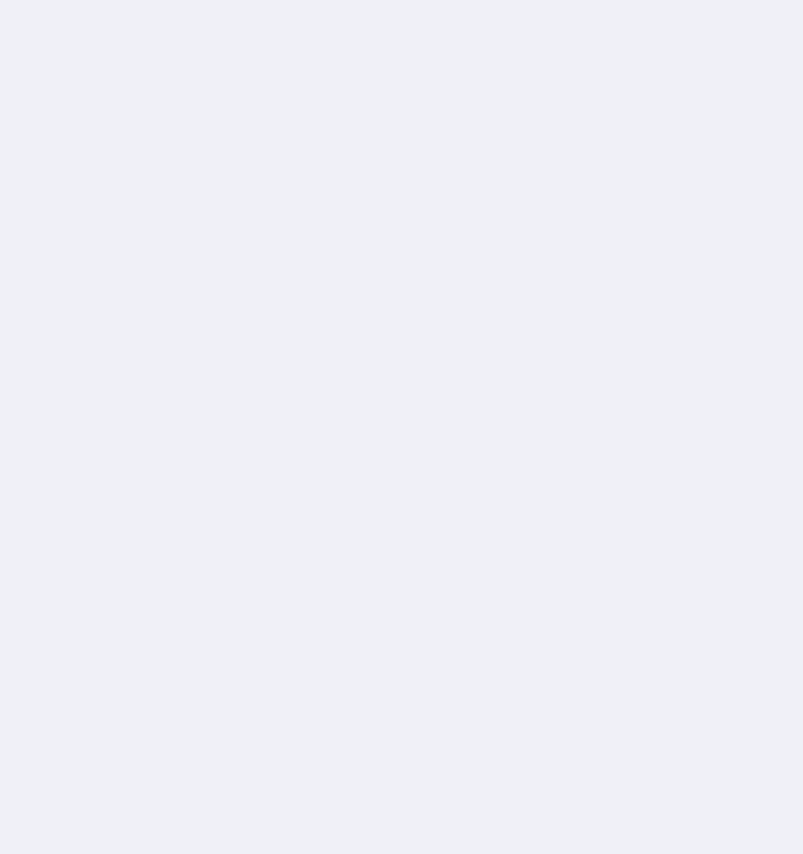
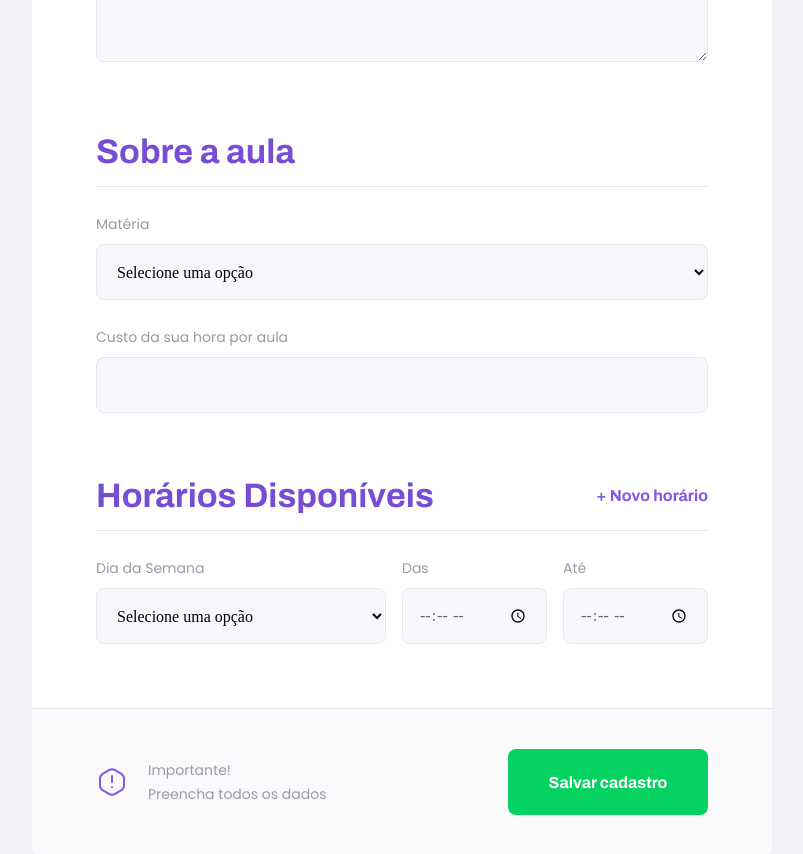
Before and after one commit to matheusfelipeog/proffy, a React (Create React App) app in the folder web/: page /give-classes in a window 1280 px wide. Shown: the part 900-1754 px from the top of the page, without its empty margins (238-1041 px from the left). Before the commit the page ends 800 px from the top, so only its background shows below. Built offline with nearby package versions, Linux system fonts and the light colour scheme; the HTML template or start-up script is replaced by a standard one.

Commit message:
Feat: Implemented a three new components in formulary

```diff
--- a/web/src/pages/TeacherForm/index.tsx
+++ b/web/src/pages/TeacherForm/index.tsx
@@ -1,13 +1,120 @@
-import React from 'react';
+import React, { useState } from 'react';
 
 import PageHeader from '../../components/PageHeader';
+import Input from '../../components/Input/Input';
+import Textarea from '../../components/Textarea';
+import Select from '../../components/Select';
 
-function TeacherList() {
+import warningIcon from '../../assets/images/icons/warning.svg';
+
+import './styles.css';
+
+function TeacherForm() {
+    const [scheduleItems, setScheduleItems] = useState([
+        {week_day: 0,from: '0:00 AM',to: '4:00 PM'}
+    ]);
+
+    function addNewScheduleItem() {
+        setScheduleItems([
+            ...scheduleItems,
+            {
+                week_day: 0,
+                from: '0:00 AM',
+                to: '4:00 PM'
+            }
+        ]);
+    }
+
     return (
         <div id="page-teacher-form" className="container">
-            <PageHeader title="Que incrível que você quer dar aulas." />
+            <PageHeader
+                title="Que incrível que você quer dar aulas."
+                description="O primeiro passo é preencher esse formulário de inscrição"
+            />
+
+            <main>
+                <fieldset>
+                    <legend>Seus dados</legend>
+
+                    <Input name="name" label="Nome Completo" />
+                    <Input name="avatar" label="Avatar" />
+                    <Input name="whatsapp" label="Whatsapp" />
+                    <Textarea name="bio" label="Biográfia" />
+
+                </fieldset>
+
+                <fieldset>
+                    <legend>Sobre a aula</legend>
+
+                    <Select
+                        name="subject"
+                        label="Matéria"
+                        options={[
+                            { value: 'Artes', label: 'Artes' },
+                            { value: 'Biologia', label: 'Biologia' },
+                            { value: 'Matemática', label: 'Matemática' },
+                            { value: 'História', label: 'História' },
+                            { value: 'Física', label: 'Física' },
+                            { value: 'Química', label: 'Química' },
+                            { value: 'Geográfia', label: 'Geográfia' },
+                            { value: 'Português', label: 'Português' },
+                            { value: 'Educação Física', label: 'Educação Física' },
+                            { value: 'Ciências', label: 'Ciências' }
+                        ]}
+                    />
+
+                    <Input name="cost" label="Custo da sua hora por aula" />
+
+                </fieldset>
+
+                <fieldset>
+                    <legend>
+                        Horários Disponíveis
+                        <button type="button" onClick={addNewScheduleItem}>
+                            + Novo horário
+                        </button>
+                    </legend>
+
+                    {scheduleItems.map(scheduleItem => {
+                        return (
+                            <div key={ scheduleItem.week_day } className="schedule-item">
+                                <Select
+                                    name="week_day"
+                                    label="Dia da Semana"
+                                    options={[
+                                        { value: '0', label: 'Domingo' },
+                                        { value: '1', label: 'Segunda-Feira' },
+                                        { value: '2', label: 'Terça-Feira' },
+                                        { value: '3', label: 'Quarta-Feira' },
+                                        { value: '4', label: 'Quinta-Feira' },
+                                        { value: '5', label: 'Sexta-Feira' },
+                                        { value: '6', label: 'Sábado' }
+                                    ]}
+                                />
+
+                                <Input name="from" label="Das" type="time" />
+                                <Input name="to" label="Até" type="time" />
+                            </div>
+                        );
+                    })}
+
+
+                </fieldset>
+
+                <footer>
+                    <p>
+                        <img src={warningIcon} alt="Aviso importante" />
+                        Importante! <br />
+                        Preencha todos os dados
+                    </p>
+                    <button type="button">
+                        Salvar cadastro
+                    </button>
+                </footer>
+
+            </main>
         </div>
     )
 }
 
-export default TeacherList;
+export default TeacherForm;
--- /dev/null
+++ b/web/src/pages/TeacherForm/styles.css
@@ -0,0 +1,143 @@
+#page-teacher-form {
+    width: 100vw;
+    height: 100vh;
+}
+
+#page-teacher-form .page-header .header-content {
+    margin-bottom: 6.4rem;
+}
+
+#page-teacher-form main {
+    background: var(--color-box-base);
+    width: 100%;
+    max-width: 74rem;
+    border-radius: 0.8rem;
+    margin: -3.2rem auto 3.2rem;
+    padding-top: 6.4rem;
+    overflow: hidden;
+}
+
+#page-teacher-form main fieldset {
+    border: 0;
+    padding: 0 2.4rem;
+}
+
+#page-teacher-form main fieldset + fieldset {
+    margin-top: 6.4rem;
+}
+
+#page-teacher-form main fieldset legend {
+    font: 700 3.4rem Archivo;
+    margin-bottom: 2.4rem;
+    display: flex;
+    align-items: center;
+    justify-content: space-between;
+    width: 100%;
+    padding-bottom: 1.6rem;
+    border-bottom: 1px solid var(--color-line-in-white);
+}
+
+#page-teacher-form main fieldset legend button {
+    background: none;
+    border: 0;
+    color: var(--color-primary);
+    font: 700 1.6rem Archivo;
+    cursor: pointer;
+    transition: color 0.2s;
+}
+
+#page-teacher-form main fieldset legend {
+    color: var(--color-primary-dark);
+}
+
+#page-teacher-form main fieldset .input-block + .textarea-block,
+#page-teacher-form main fieldset .select-block + .input-block {
+    margin-top: 2.4rem;
+}
+
+#page-teacher-form main label {
+    color: var(--color-text-complement);
+}
+
+
+#page-teacher-form main footer {
+    padding: 4rem 2.4rem;
+    background: var(--color-box-footer);
+    border-top: 1px solid var(--color-line-in-white);
+    margin-top: 6.4rem;
+}
+
+
+#page-teacher-form main footer p {
+    display: flex;
+    align-items: center;
+    justify-content: center;
+    font-size: 1.4rem;
+    line-height: 2.4rem;
+    color: var(--color-text-complement);
+}
+
+#page-teacher-form main footer p img{
+    margin-right: 2rem;
+}
+
+#page-teacher-form main footer button {
+    width: 100%;
+    height: 6.6rem;
+    background: var(--color-secundary);
+    color: var(--color-button-text);
+    border: 0;
+    border-radius: 0.8rem;
+    cursor: pointer;
+    font: 700 1.6rem Archivo;
+    display: flex;
+    align-items: center;
+    justify-content: center;
+    text-decoration: none;
+    transition: background-color 0.2s;
+    margin-top: 3.2rem;
+}
+
+#page-teacher-form main footer button:hover {
+    background: var(--color-secundary-dark);
+}
+
+@media (min-width: 700px){
+    #page-teacher-form {
+        max-width: 100vw;
+    }
+
+    #page-teacher-form .page-header .header-content {
+        margin-bottom: 0;
+    }
+
+    #page-teacher-form main fieldset {
+        padding: 0 6.4rem;
+    }
+
+    #page-teacher-form main .schedule-item {
+        display: grid;
+        grid-template-columns: 2fr 1fr 1fr;
+        column-gap: 1.6rem;
+    }
+
+    #page-teacher-form main .schedule-item .input-block {
+        margin-top: 0 !important;
+    }
+
+    #page-teacher-form main footer {
+        padding: 4.0rem 6.4rem;
+        display: flex;
+        align-items: center;
+        justify-content: space-between;
+    }
+
+    #page-teacher-form main footer p {
+        justify-content: space-between;
+    }
+
+    #page-teacher-form main footer button {
+        width: 20rem;
+        margin-top: 0;
+    }
+}
```
